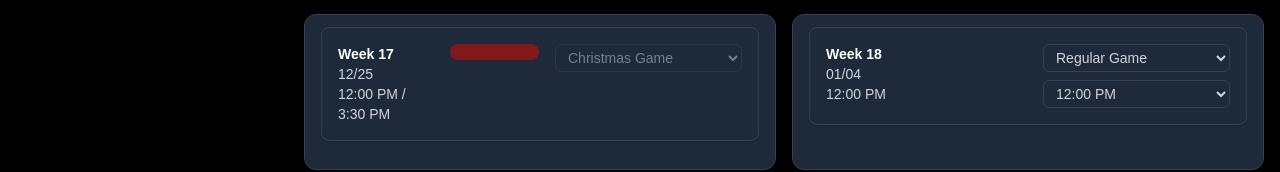
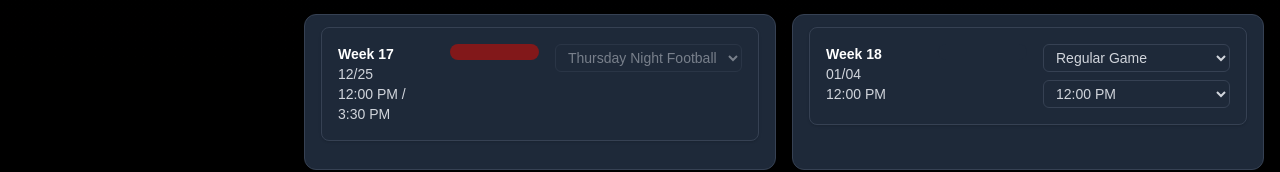
Before and after one commit to F-L-D-B/chiefs-schedule-dnd, a Next.js app: page / in a window 1280 px wide. Shown: the part 1406-1578 px from the top of the page. Built offline with nearby package versions, Linux system fonts and the light colour scheme.

Commit message:
Update page.tsx

```diff
--- a/src/app/page.tsx
+++ b/src/app/page.tsx
@@ -652,17 +652,24 @@ const WeekRow = memo(function WeekRow({
                     disabled={id === 'week-17'}
                     className={`bg-gray-800 text-sm rounded-md px-2 py-1 border border-gray-700 text-gray-300 ${id === 'week-17' ? 'opacity-50 cursor-not-allowed' : ''}`}
                 >
-                    {gameTags.map((tag) => (
-                        <option
-                            key={tag.value}
-                            value={tag.value}
-                            disabled={id !== 'week-17' && tag.value === 'XMAS'}
-                        >
-                            {tag.label}
+                    {gameTags
+                      .filter(tag => {
+                        // Hide Christmas tag entirely
+                        if (tag.value === 'XMAS') return false;
+
+                        // Hide Thanksgiving and Black Friday unless it's Week 12
+                        if ((tag.value === 'THANKS' || tag.value === 'BLACKFRIDAY') && id !== 'week-12') {
+                          return false;
+                        }
+
+                        return true;
+                      })
+                      .map(tag => (
+                        <option key={tag.value} value={tag.value}>
+                          {tag.label}
                         </option>
                     ))}
                 </select>
-
 
                 {item.tag === '' && id !== 'week-17' && (
                     <select
```
